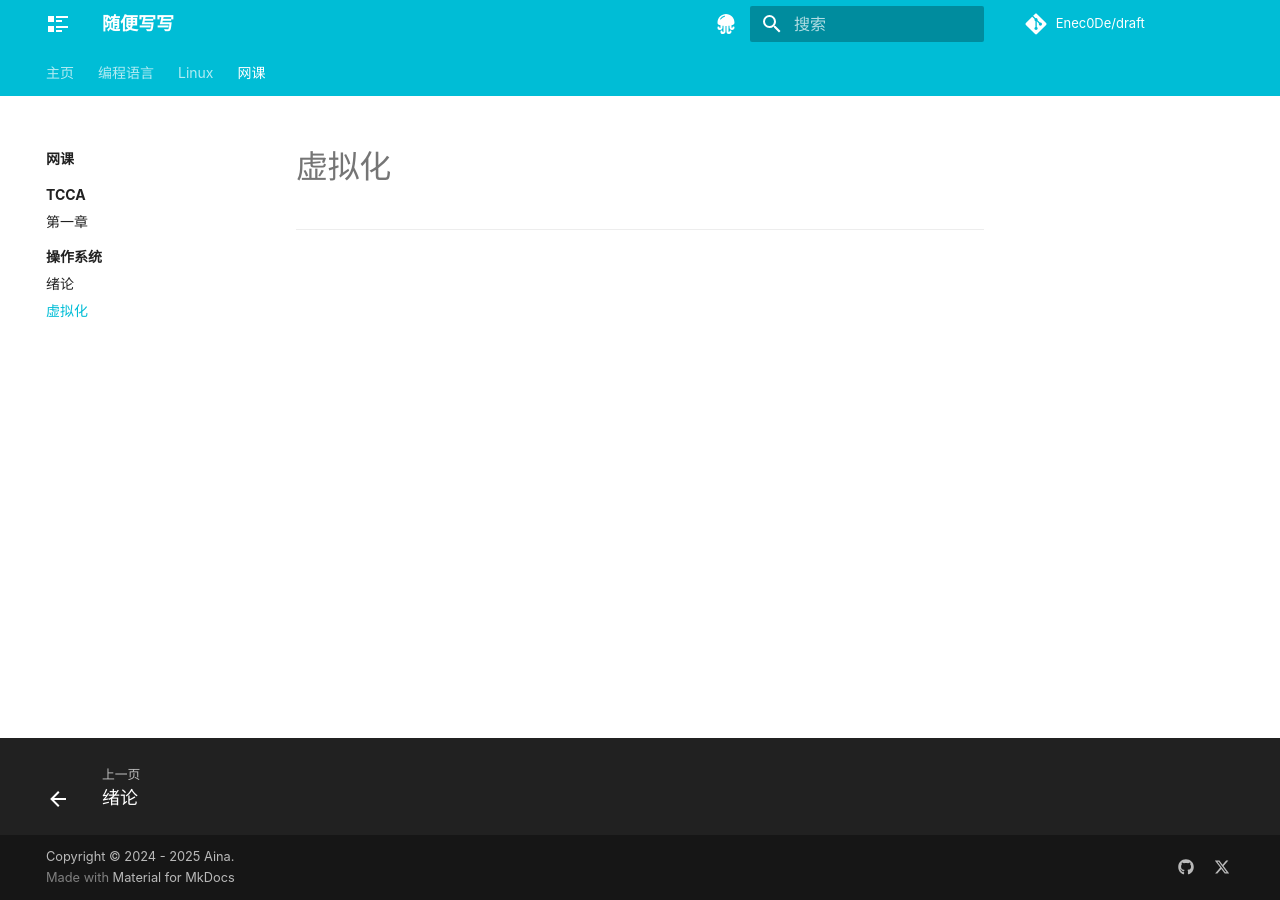
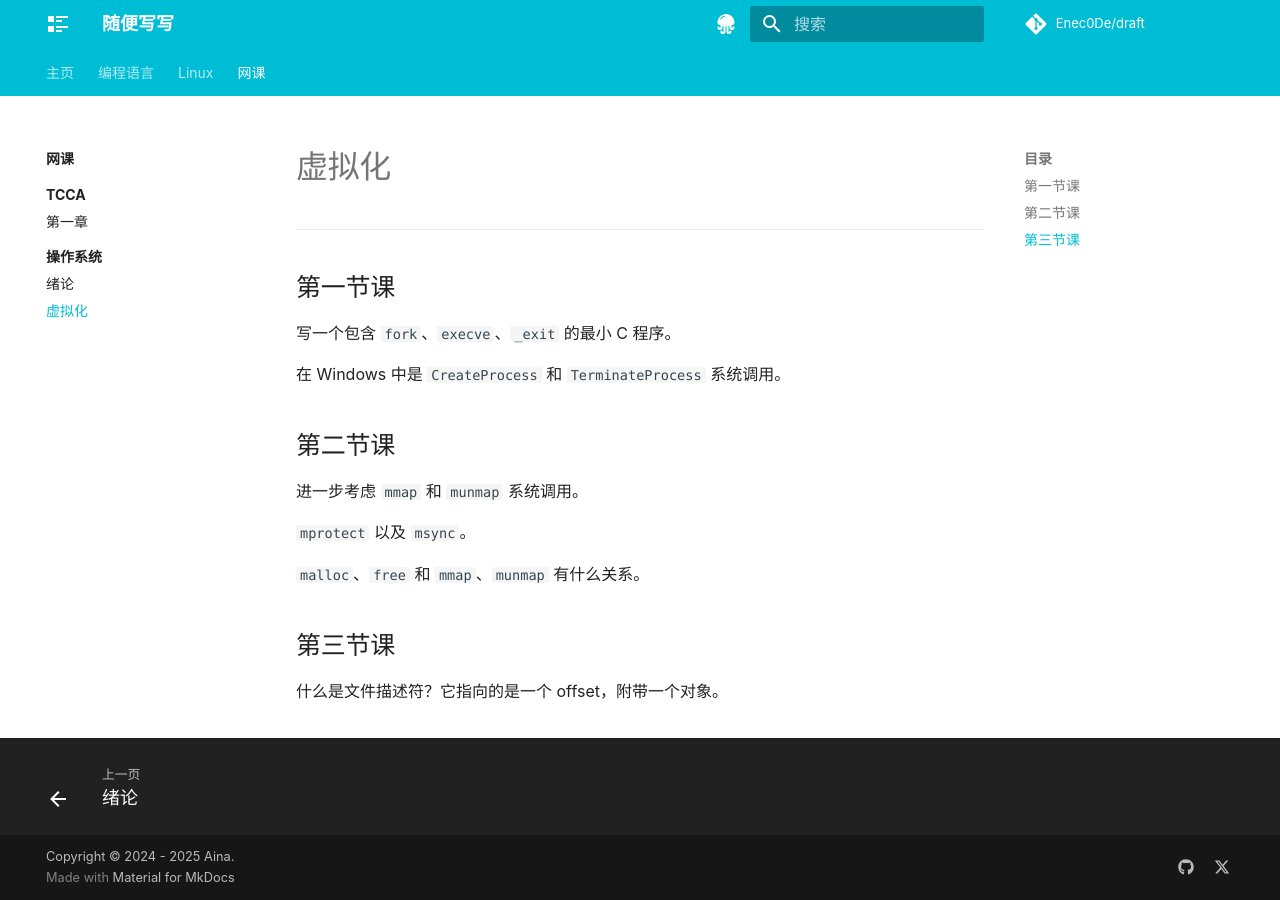
Before and after one commit to Enec0De/draft, an MkDocs documentation site: the page built from docs/courses/operating-systems/virtualization.md, in a window 1280 px wide. Built offline with MkDocs 1.6.1 and Material for MkDocs 9.7.7, drawn with Linux system fonts in a browser that asks for light colours; some web fonts are replaced; comment, search, counter and statistics services are not loaded.

Commit message:
更新操作系统下的虚拟化内容

```diff
--- a/docs/courses/operating-systems/virtualization.md
+++ b/docs/courses/operating-systems/virtualization.md
@@ -6,3 +6,24 @@ title: 虚拟化
 ==========================
 
 ***
+
+第一节课
+--------
+
+写一个包含 `fork`、`execve`、`_exit` 的最小 C 程序。
+
+在 Windows 中是 `CreateProcess` 和 `TerminateProcess` 系统调用。
+
+第二节课
+--------
+
+进一步考虑 `mmap` 和 `munmap` 系统调用。
+
+`mprotect` 以及 `msync`。
+
+`malloc`、`free` 和 `mmap`、`munmap` 有什么关系。
+
+第三节课
+--------
+
+什么是文件描述符？它指向的是一个 offset，附带一个对象。
```
Also changed, not shown: docs/fundamentals/code-blocks.md (+1 -1 lines).
